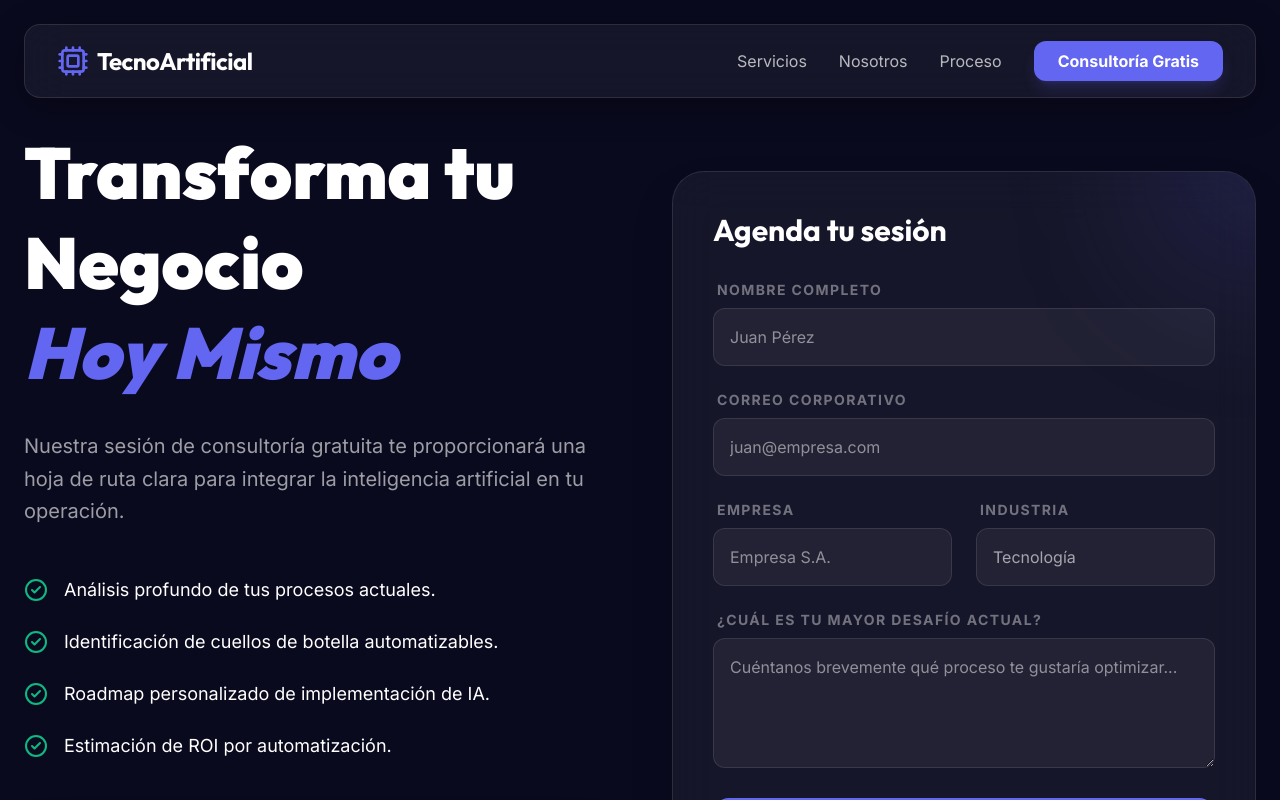
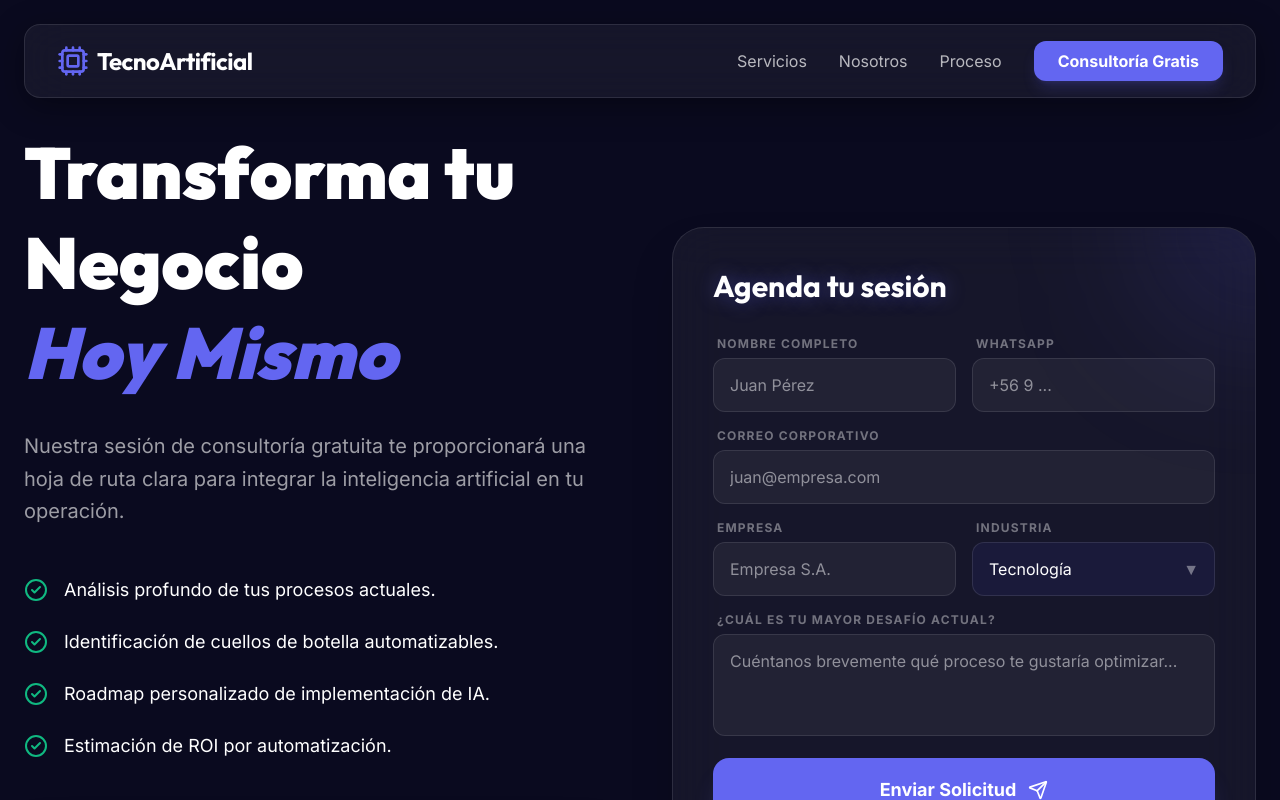
Before and after one commit to mvaldes86-pixel/tecnoartificial, a Next.js app: page /consultoria in a window 1280 px wide. Shown: the top 800 px of the page. Built offline with nearby package versions, Linux system fonts and the light colour scheme.

Commit message:
UI: Add WhatsApp field, fix select styling, and improve submission logic

```diff
--- a/src/app/api/send-email/route.ts
+++ b/src/app/api/send-email/route.ts
@@ -7,16 +7,17 @@ const resend = new Resend(process.env.RESEND_API_KEY || 're_dummy_key');
 export async function POST(req: NextRequest) {
   try {
     const body = await req.json();
-    const { nombre, email, empresa, industria, desafio } = body;
+    const { nombre, email, whatsapp, empresa, industria, desafio } = body;
 
     // 1. Email para el Administrador
     await resend.emails.send({
       from: 'TecnoArtificial <onboarding@resend.dev>',
       to: 'mvaldes86@gmail.com',
-      subject: `Nueva Solicitud de Consultoría: ${empresa}`,
+      subject: `Nueva Solicitud: ${empresa}`,
       html: `
-        <h1>Nueva Solicitud Recibida</h1>
+        <h1>Nueva Solicitud de Consultoría</h1>
         <p><strong>Nombre:</strong> ${nombre}</p>
+        <p><strong>WhatsApp:</strong> ${whatsapp}</p>
         <p><strong>Email:</strong> ${email}</p>
         <p><strong>Empresa:</strong> ${empresa}</p>
         <p><strong>Industria:</strong> ${industria}</p>
@@ -32,11 +33,13 @@ export async function POST(req: NextRequest) {
       html: `
         <h1>¡Hola ${nombre}!</h1>
         <p>Hemos recibido tu solicitud para una consultoría de IA para <strong>${empresa}</strong>.</p>
+        <p>Guardamos tu contacto: ${whatsapp}.</p>
         <p>Un experto de nuestro equipo revisará tu desafío: <em>"${desafio}"</em> y se pondrá en contacto contigo en menos de 24 horas.</p>
         <br>
         <p>Saludos,<br>El equipo de TecnoArtificial.</p>
       `
     });
+
 
     return NextResponse.json({ success: true });
   } catch (error) {
--- a/src/app/consultoria/page.tsx
+++ b/src/app/consultoria/page.tsx
@@ -10,6 +10,7 @@ export default function ConsultoriaPage() {
   const [formData, setFormData] = useState({
     nombre: '',
     email: '',
+    whatsapp: '',
     empresa: '',
     industria: 'Tecnología',
     desafio: ''
@@ -19,6 +20,7 @@ export default function ConsultoriaPage() {
 
   const handleSubmit = async (e: React.FormEvent) => {
     e.preventDefault();
+    if (isSubmitting) return;
     setIsSubmitting(true);
 
     try {
@@ -28,26 +30,30 @@ export default function ConsultoriaPage() {
         timestamp: serverTimestamp()
       });
 
-      // 2. Enviar correos electrónicos
+      // 2. Enviar correos electrónicos (con timeout para que no se "pegue" el formulario)
       try {
+        const controller = new AbortController();
+        const timeoutId = setTimeout(() => controller.abort(), 8000); // 8 segundos de espera máximo
+
         await fetch('/api/send-email', {
           method: 'POST',
           headers: { 'Content-Type': 'application/json' },
           body: JSON.stringify(formData),
+          signal: controller.signal
         });
+        clearTimeout(timeoutId);
       } catch (emailError) {
-        console.error("Los datos se guardaron pero falló el envío de emails:", emailError);
+        console.error("Los datos se guardaron pero falló el envío de emails o tomó demasiado tiempo:", emailError);
       }
 
       setIsSuccess(true);
     } catch (error) {
       console.error("Error al enviar el formulario:", error);
-      alert("Hubo un error al enviar tu solicitud. Las reglas de la base de datos podrían estar bloqueando el acceso o hay un problema de conexión.");
+      alert("Hubo un problema al procesar tu solicitud. Sin embargo, tus datos podrían haber sido guardados. Si el problema persiste, contáctanos directamente.");
     } finally {
       setIsSubmitting(false);
     }
   };
-
 
   return (
     <main className="min-h-screen bg-[#0A0A1F] text-white">
@@ -109,69 +115,87 @@ export default function ConsultoriaPage() {
             </div>
           ) : (
             <>
-              <h2 className="font-display text-3xl font-bold mb-8 relative z-10">Agenda tu sesión</h2>
+              <h2 className="font-display text-3xl font-bold mb-8 relative z-10 text-glow">Agenda tu sesión</h2>
 
-              <form onSubmit={handleSubmit} className="space-y-6 relative z-10">
+              <form onSubmit={handleSubmit} className="space-y-4 relative z-10">
+                <div className="grid md:grid-cols-2 gap-4">
                   <div>
-                  <label className="block text-sm font-bold text-white/40 uppercase tracking-widest mb-2 ml-1">Nombre Completo</label>
+                    <label className="block text-xs font-bold text-white/40 uppercase tracking-widest mb-1.5 ml-1">Nombre Completo</label>
                     <input
                       required
                       type="text"
                       value={formData.nombre}
                       onChange={(e) => setFormData({...formData, nombre: e.target.value})}
-                    className="w-full bg-white/5 border border-white/10 rounded-xl px-4 py-4 focus:border-primary/50 focus:bg-white/10 transition-all outline-none"
+                      className="w-full bg-white/5 border border-white/10 rounded-xl px-4 py-3.5 focus:border-primary/50 focus:bg-white/10 transition-all outline-none"
                       placeholder="Juan Pérez"
                     />
                   </div>
+                  <div>
+                    <label className="block text-xs font-bold text-white/40 uppercase tracking-widest mb-1.5 ml-1">WhatsApp</label>
+                    <input
+                      required
+                      type="tel"
+                      value={formData.whatsapp}
+                      onChange={(e) => setFormData({...formData, whatsapp: e.target.value})}
+                      className="w-full bg-white/5 border border-white/10 rounded-xl px-4 py-3.5 focus:border-primary/50 focus:bg-white/10 transition-all outline-none"
+                      placeholder="+56 9 ..."
+                    />
+                  </div>
+                </div>
 
                 <div>
-                  <label className="block text-sm font-bold text-white/40 uppercase tracking-widest mb-2 ml-1">Correo Corporativo</label>
+                  <label className="block text-xs font-bold text-white/40 uppercase tracking-widest mb-1.5 ml-1">Correo Corporativo</label>
                   <input
                     required
                     type="email"
                     value={formData.email}
                     onChange={(e) => setFormData({...formData, email: e.target.value})}
-                    className="w-full bg-white/5 border border-white/10 rounded-xl px-4 py-4 focus:border-primary/50 focus:bg-white/10 transition-all outline-none"
+                    className="w-full bg-white/5 border border-white/10 rounded-xl px-4 py-3.5 focus:border-primary/50 focus:bg-white/10 transition-all outline-none"
                     placeholder="juan@empresa.com"
                   />
                 </div>
 
-                <div className="grid md:grid-cols-2 gap-6">
+                <div className="grid md:grid-cols-2 gap-4">
                   <div>
-                    <label className="block text-sm font-bold text-white/40 uppercase tracking-widest mb-2 ml-1">Empresa</label>
+                    <label className="block text-xs font-bold text-white/40 uppercase tracking-widest mb-1.5 ml-1">Empresa</label>
                     <input
                       required
                       type="text"
                       value={formData.empresa}
                       onChange={(e) => setFormData({...formData, empresa: e.target.value})}
-                      className="w-full bg-white/5 border border-white/10 rounded-xl px-4 py-4 focus:border-primary/50 focus:bg-white/10 transition-all outline-none"
+                      className="w-full bg-white/5 border border-white/10 rounded-xl px-4 py-3.5 focus:border-primary/50 focus:bg-white/10 transition-all outline-none"
                       placeholder="Empresa S.A."
                     />
                   </div>
                   <div>
-                    <label className="block text-sm font-bold text-white/40 uppercase tracking-widest mb-2 ml-1">Industria</label>
+                    <label className="block text-xs font-bold text-white/40 uppercase tracking-widest mb-1.5 ml-1">Industria</label>
+                    <div className="relative">
                       <select
                         value={formData.industria}
                         onChange={(e) => setFormData({...formData, industria: e.target.value})}
-                      className="w-full bg-white/5 border border-white/10 rounded-xl px-4 py-4 focus:border-primary/50 focus:bg-white/10 transition-all outline-none text-white/60 appearance-none bg-[#111126]"
+                        className="w-full bg-[#1A1A3A] border border-white/10 rounded-xl px-4 py-3.5 focus:border-primary/50 focus:bg-white/10 transition-all outline-none text-white cursor-pointer appearance-none"
                       >
-                      <option>Tecnología</option>
-                      <option>E-commerce</option>
-                      <option>Inmobiliaria</option>
-                      <option>Salud</option>
-                      <option>Otros</option>
+                        <option value="Tecnología">Tecnología</option>
+                        <option value="E-commerce">E-commerce</option>
+                        <option value="Inmobiliaria">Inmobiliaria</option>
+                        <option value="Salud">Salud</option>
+                        <option value="Otros">Otros</option>
                       </select>
+                      <div className="absolute right-4 top-1/2 -translate-y-1/2 pointer-events-none text-white/40">
+                        ▼
+                      </div>
+                    </div>
                   </div>
                 </div>
 
                 <div>
-                  <label className="block text-sm font-bold text-white/40 uppercase tracking-widest mb-2 ml-1">¿Cuál es tu mayor desafío actual?</label>
+                  <label className="block text-xs font-bold text-white/40 uppercase tracking-widest mb-1.5 ml-1">¿Cuál es tu mayor desafío actual?</label>
                   <textarea
                     required
                     value={formData.desafio}
                     onChange={(e) => setFormData({...formData, desafio: e.target.value})}
-                    rows={4}
-                    className="w-full bg-white/5 border border-white/10 rounded-xl px-4 py-4 focus:border-primary/50 focus:bg-white/10 transition-all outline-none"
+                    rows={3}
+                    className="w-full bg-white/5 border border-white/10 rounded-xl px-4 py-3.5 focus:border-primary/50 focus:bg-white/10 transition-all outline-none resize-none"
                     placeholder="Cuéntanos brevemente qué proceso te gustaría optimizar..."
                   ></textarea>
                 </div>
@@ -179,16 +203,25 @@ export default function ConsultoriaPage() {
                 <button
                   disabled={isSubmitting}
                   type="submit"
-                  className={`w-full bg-primary hover:bg-primary/80 py-5 rounded-2xl font-bold text-xl flex items-center justify-center gap-3 transition-all shadow-xl shadow-primary/20 ${isSubmitting ? 'opacity-50 cursor-not-allowed' : ''}`}
+                  className={`w-full bg-primary hover:bg-primary/80 py-4.5 rounded-2xl font-bold text-lg flex items-center justify-center gap-3 transition-all shadow-xl shadow-primary/20 ${isSubmitting ? 'opacity-50 cursor-not-allowed translate-y-1' : 'active:scale-95'}`}
                 >
-                  {isSubmitting ? 'Enviando...' : 'Enviar Solicitud'}
-                  {!isSubmitting && <Send className="w-5 h-5" />}
+                  {isSubmitting ? (
+                    <>
+                      <div className="w-5 h-5 border-2 border-white/30 border-t-white rounded-full animate-spin" />
+                      Enviando...
+                    </>
+                  ) : (
+                    <>
+                      Enviar Solicitud
+                      <Send className="w-5 h-5" />
+                    </>
+                  )}
                 </button>
               </form>
             </>
           )}
 
-          <p className="text-center text-white/30 text-sm mt-8 relative z-10">
+          <p className="text-center text-white/20 text-xs mt-6 relative z-10">
             Responderemos en menos de 24 horas hábiles.
           </p>
         </div>
```
Lines whose indentation alone changed are shown as unchanged.
